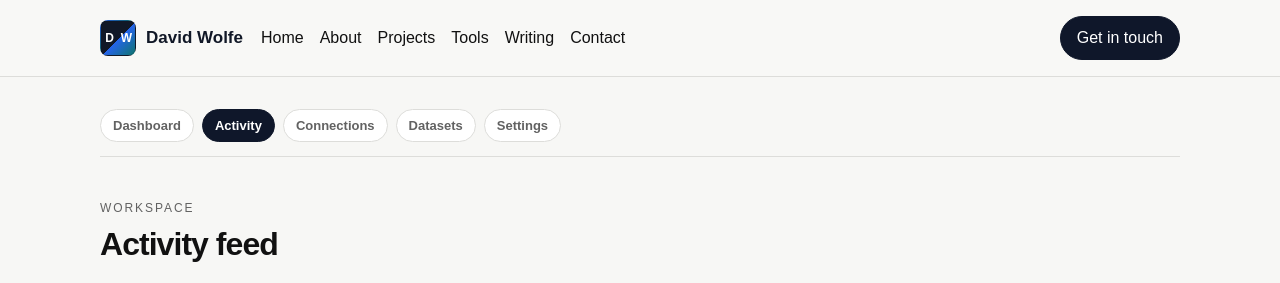
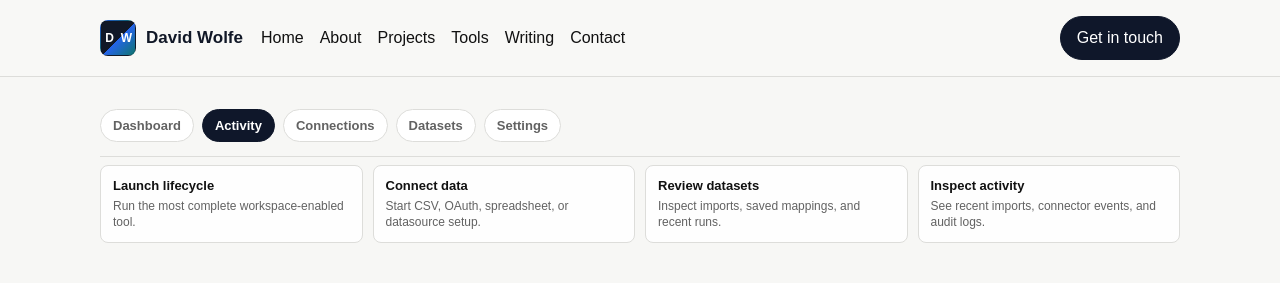
Before and after one commit to dwolfe1966/portfolio, a Next.js app: page /demo/activity in a window 1280 px wide. Shown: the top 283 px of the page. Built offline with nearby package versions, Linux system fonts and the light colour scheme; no server answers; the database is empty.

Commit message:
Add workspace quick actions

```diff
--- a/app/demo/activity/page.tsx
+++ b/app/demo/activity/page.tsx
@@ -1,4 +1,5 @@
 import Link from "next/link";
+import { DemoWorkspaceQuickActions } from "@/components/demo-shell/DemoWorkspaceQuickActions";
 import { DemoWorkspaceTabs } from "@/components/demo-shell/DemoWorkspaceTabs";
 import { Section } from "@/components/site/Section";
 import { db } from "@/lib/db";
@@ -159,6 +160,7 @@ export default async function DemoActivityPage() {
   return (
     <>
       <DemoWorkspaceTabs />
+      <DemoWorkspaceQuickActions />
       <Section eyebrow="Workspace" title="Activity feed">
         <p>
           A shared operating history for the demo toolset: imports, model runs, connector events, and app audit logs
--- a/app/demo/connections/page.tsx
+++ b/app/demo/connections/page.tsx
@@ -1,4 +1,5 @@
 import Link from "next/link";
+import { DemoWorkspaceQuickActions } from "@/components/demo-shell/DemoWorkspaceQuickActions";
 import { DemoWorkspaceTabs } from "@/components/demo-shell/DemoWorkspaceTabs";
 import { Section } from "@/components/site/Section";
 import { db } from "@/lib/db";
@@ -72,6 +73,7 @@ export default async function DemoConnectionsPage() {
   return (
     <>
       <DemoWorkspaceTabs />
+      <DemoWorkspaceQuickActions />
       <Section eyebrow="Workspace" title="Connections hub">
         <p>
           This is the shared entry point for turning demos into tools: bring your own data, map it into the app model,
--- a/app/demo/dashboard/page.tsx
+++ b/app/demo/dashboard/page.tsx
@@ -1,5 +1,6 @@
 import Link from "next/link";
 import { DemoAppLaunchCard, type DemoAppLaunchTarget } from "@/components/site/DemoAppLaunchCard";
+import { DemoWorkspaceQuickActions } from "@/components/demo-shell/DemoWorkspaceQuickActions";
 import { DemoWorkspaceTabs } from "@/components/demo-shell/DemoWorkspaceTabs";
 import { Section } from "@/components/site/Section";
 import { db } from "@/lib/db";
@@ -67,6 +68,7 @@ export default async function DemoDashboardPage() {
   return (
     <>
       <DemoWorkspaceTabs />
+      <DemoWorkspaceQuickActions />
       <Section eyebrow="Toolset" title="Revenue systems workspace">
         <p>
           This dashboard is the early account surface for the demo apps: one place to launch tools, inspect saved
--- a/app/demo/datasets/page.tsx
+++ b/app/demo/datasets/page.tsx
@@ -1,4 +1,5 @@
 import Link from "next/link";
+import { DemoWorkspaceQuickActions } from "@/components/demo-shell/DemoWorkspaceQuickActions";
 import { DemoWorkspaceTabs } from "@/components/demo-shell/DemoWorkspaceTabs";
 import { Section } from "@/components/site/Section";
 import { db } from "@/lib/db";
@@ -54,6 +55,7 @@ export default async function DemoDatasetsPage() {
   return (
     <>
       <DemoWorkspaceTabs />
+      <DemoWorkspaceQuickActions />
       <Section eyebrow="Workspace" title="Datasets and presets">
         <p>
           This page inventories the reusable data assets behind the toolset: field mapping presets, imported datasets,
--- a/app/demo/settings/page.tsx
+++ b/app/demo/settings/page.tsx
@@ -1,4 +1,5 @@
 import Link from "next/link";
+import { DemoWorkspaceQuickActions } from "@/components/demo-shell/DemoWorkspaceQuickActions";
 import { DemoWorkspaceTabs } from "@/components/demo-shell/DemoWorkspaceTabs";
 import { Section } from "@/components/site/Section";
 import { db } from "@/lib/db";
@@ -49,6 +50,7 @@ export default async function DemoSettingsPage() {
   return (
     <>
       <DemoWorkspaceTabs />
+      <DemoWorkspaceQuickActions />
       <Section eyebrow="Account" title="Workspace settings">
         <p>
           This is the first shared settings surface for the demo toolset: workspace identity, saved configuration,
--- a/app/globals.css
+++ b/app/globals.css
@@ -1167,6 +1167,32 @@ button {
   background: var(--accent);
   border-color: var(--accent);
   color: #ffffff;
+}
+.demoWorkspaceQuickActions {
+  display: grid;
+  grid-template-columns: repeat(4, minmax(0, 1fr));
+  gap: 10px;
+  margin: 0 0 12px;
+}
+.demoWorkspaceQuickAction {
+  display: grid;
+  gap: 5px;
+  border: 1px solid var(--line);
+  border-radius: 8px;
+  background: color-mix(in oklab, #ffffff 88%, var(--bg) 12%);
+  padding: 12px;
+}
+.demoWorkspaceQuickAction:hover {
+  border-color: color-mix(in oklab, var(--blue) 42%, var(--line));
+}
+.demoWorkspaceQuickAction strong {
+  color: var(--text);
+  font-size: 13px;
+}
+.demoWorkspaceQuickAction span {
+  color: var(--muted);
+  font-size: 12px;
+  line-height: 1.35;
 }
 .workspaceModuleCard {
   display: grid;
@@ -1967,6 +1993,9 @@ button {
   }
   .siteNav .links a:hover { background: #f3f4f6; }
   .navCta { display: none; }
+  .demoWorkspaceQuickActions {
+    grid-template-columns: 1fr;
+  }
   .activityFeedItem {
     grid-template-columns: 1fr;
     gap: 10px;
--- /dev/null
+++ b/components/demo-shell/DemoWorkspaceQuickActions.tsx
@@ -0,0 +1,37 @@
+import Link from "next/link";
+
+const actions = [
+  {
+    href: "/lifecycle/workspace",
+    label: "Launch lifecycle",
+    detail: "Run the most complete workspace-enabled tool."
+  },
+  {
+    href: "/demo/connections",
+    label: "Connect data",
+    detail: "Start CSV, OAuth, spreadsheet, or datasource setup."
+  },
+  {
+    href: "/demo/datasets",
+    label: "Review datasets",
+    detail: "Inspect imports, saved mappings, and recent runs."
+  },
+  {
+    href: "/demo/activity",
+    label: "Inspect activity",
+    detail: "See recent imports, connector events, and audit logs."
+  }
+];
+
+export function DemoWorkspaceQuickActions() {
+  return (
+    <div className="demoWorkspaceQuickActions" aria-label="Workspace quick actions">
+      {actions.map((action) => (
+        <Link className="demoWorkspaceQuickAction" href={action.href} key={action.href}>
+          <strong>{action.label}</strong>
+          <span>{action.detail}</span>
+        </Link>
+      ))}
+    </div>
+  );
+}
```
